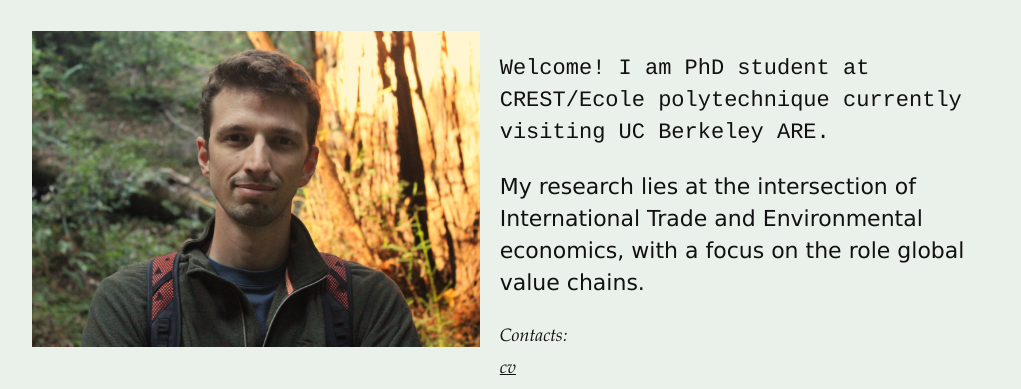
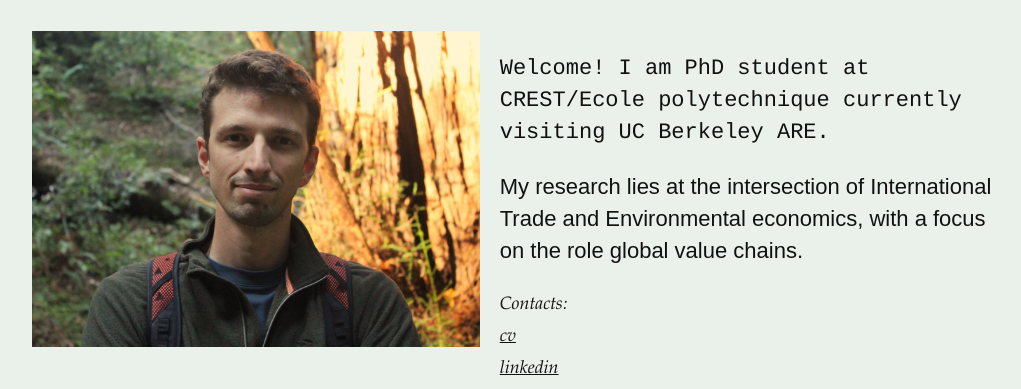
Before and after one commit to rnorbiato/rnorbiato.github.io, a plain HTML site: page index.html in a window 1280 px wide. Shown: the part 262-651 px from the top of the page, without its empty margins (195-1216 px from the left). Drawn offline with Linux system fonts and the light colour scheme.

Commit message:
Update index.html

```diff
--- a/index.html
+++ b/index.html
@@ -51,7 +51,7 @@
         <div class="pres-text">
           <h4 style="text-align: center"></h4>
           <p style="font-size: 22px; font-family: Courier">Welcome! I am PhD student at CREST/Ecole polytechnique currently visiting UC Berkeley ARE.</p>
-          <p style="font-size: 22px; font-family: Verdana">My research lies at the intersection of International Trade and Environmental economics, with a focus on the role global value chains. </p>
+          <p style="font-size: 22px; font-family: Arial">My research lies at the intersection of International Trade and Environmental economics, with a focus on the role global value chains. </p>
 
             <span class="mini-note">Contacts:
                 </br>
```
